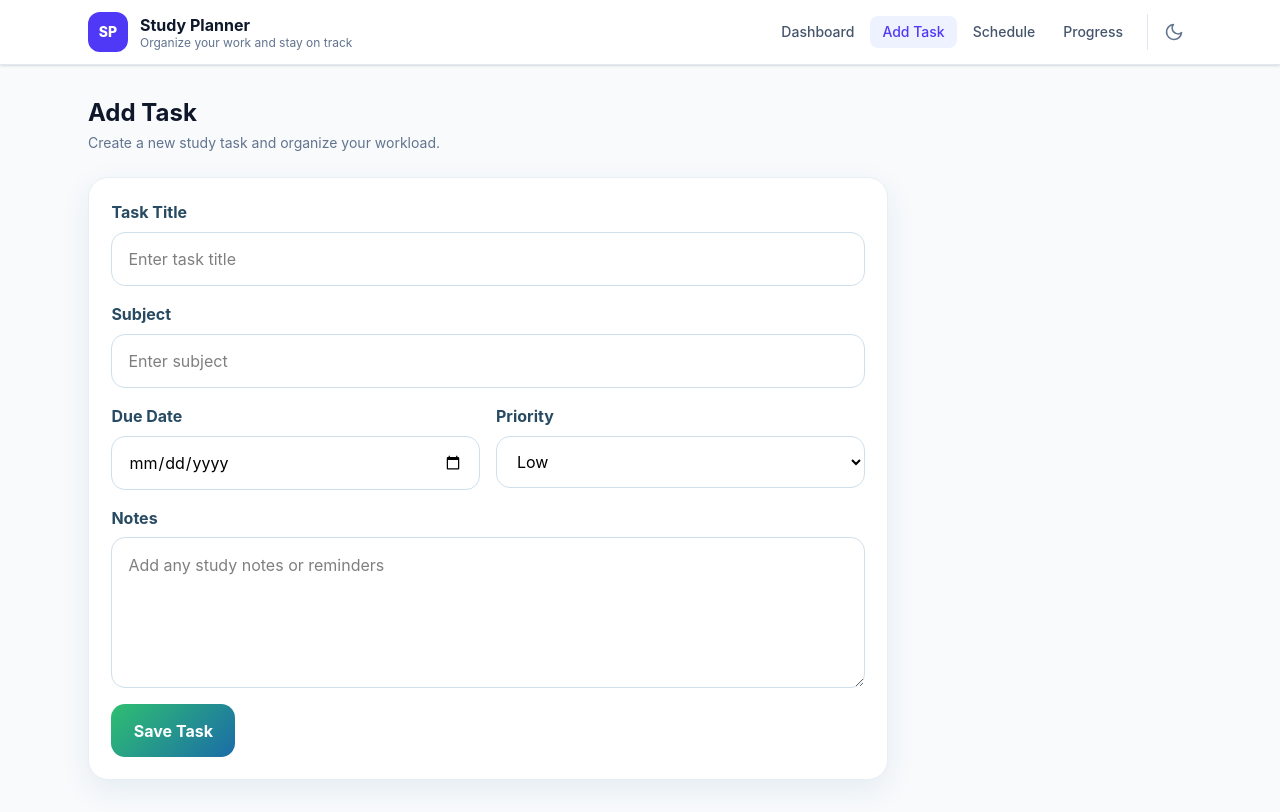
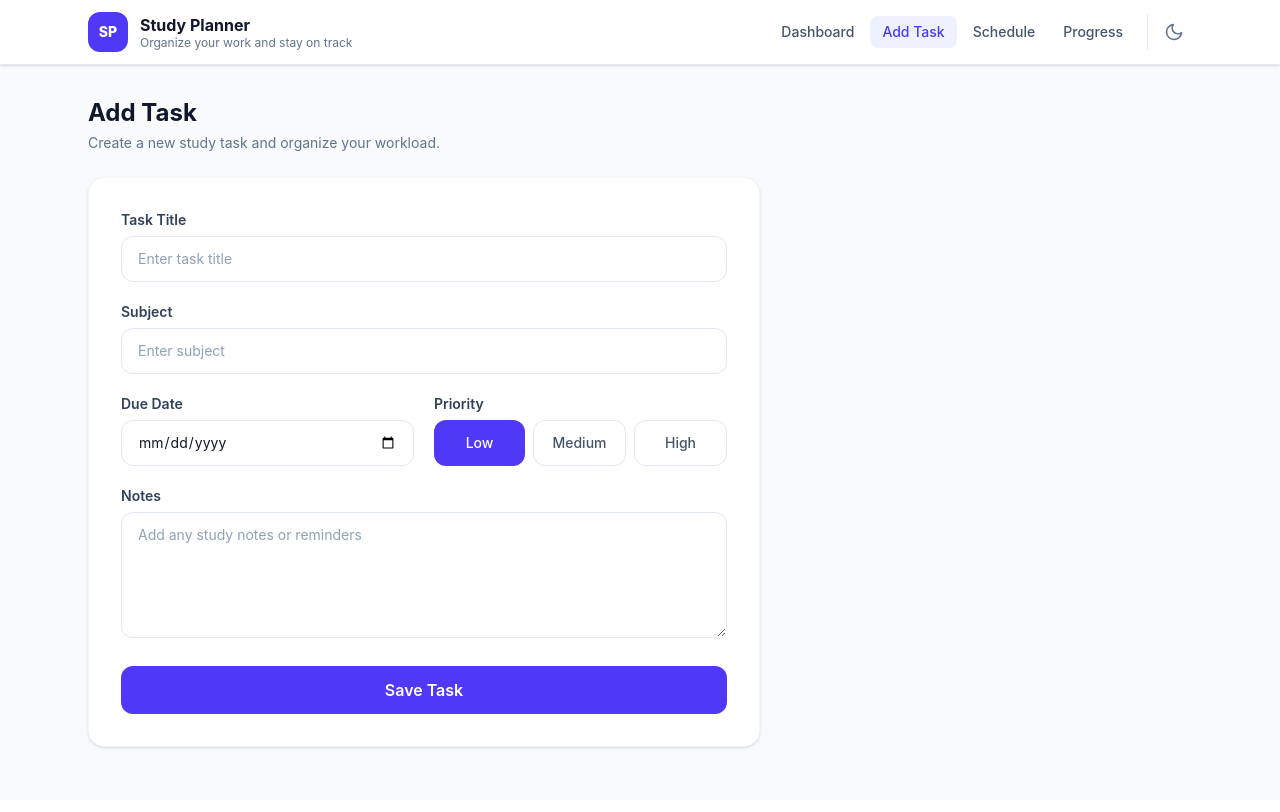
Before and after one commit to RayanRodrigues/JavaScript-Project, a React (Vite) app in the folder web/: page /add-task in a window 1280 px wide. Built offline with nearby package versions, Linux system fonts and the light colour scheme.

Commit message:
feat: add AddTaskPage component with updated layout, form fields, and priority selection

```diff
--- a/web/src/features/tasks/AddTaskPage.tsx
+++ b/web/src/features/tasks/AddTaskPage.tsx
@@ -1,55 +1,100 @@
+import { useState } from 'react'
 import PageHeader from '../../components/PageHeader'
-import '../../styles/page.css'
-import './add-task.css'
+
+type Priority = 'Low' | 'Medium' | 'High'
+
+const PRIORITIES: Priority[] = ['Low', 'Medium', 'High']
+
+const INPUT_CLASS = [
+  'w-full rounded-xl border border-slate-200 dark:border-slate-700',
+  'bg-white dark:bg-slate-800 px-4 py-3 text-sm',
+  'text-slate-900 dark:text-slate-50',
+  'placeholder:text-slate-400 dark:placeholder:text-slate-500',
+  'focus:outline-none focus:ring-2 focus:ring-indigo-500 focus:border-transparent',
+  'transition-colors',
+].join(' ')
+
+const LABEL_CLASS = 'block text-sm font-semibold text-slate-700 dark:text-slate-300'
 
 function AddTaskPage() {
+  const [priority, setPriority] = useState<Priority>('Low')
+
   return (
-    <section className="page">
+    <section>
       <PageHeader
         title="Add Task"
         subtitle="Create a new study task and organize your workload."
       />
 
-      <div className="card form-card">
-        <form className="task-form">
-          <div className="form-group">
-            <label htmlFor="title">Task Title</label>
-            <input id="title" type="text" placeholder="Enter task title" />
+      <div className="bg-white dark:bg-slate-900 rounded-2xl shadow-sm border border-slate-100 dark:border-slate-800 p-8 max-w-2xl">
+        <form className="flex flex-col gap-5">
+
+          <div className="flex flex-col gap-1.5">
+            <label htmlFor="title" className={LABEL_CLASS}>Task Title</label>
+            <input
+              id="title"
+              type="text"
+              placeholder="Enter task title"
+              className={INPUT_CLASS}
+            />
           </div>
 
-          <div className="form-group">
-            <label htmlFor="subject">Subject</label>
-            <input id="subject" type="text" placeholder="Enter subject" />
+          <div className="flex flex-col gap-1.5">
+            <label htmlFor="subject" className={LABEL_CLASS}>Subject</label>
+            <input
+              id="subject"
+              type="text"
+              placeholder="Enter subject"
+              className={INPUT_CLASS}
+            />
           </div>
 
-          <div className="form-row">
-            <div className="form-group">
-              <label htmlFor="date">Due Date</label>
-              <input id="date" type="date" />
+          <div className="grid grid-cols-2 gap-5 max-sm:grid-cols-1">
+            <div className="flex flex-col gap-1.5">
+              <label htmlFor="date" className={LABEL_CLASS}>Due Date</label>
+              <input id="date" type="date" className={INPUT_CLASS} />
             </div>
 
-            <div className="form-group">
-              <label htmlFor="priority">Priority</label>
-              <select id="priority">
-                <option>Low</option>
-                <option>Medium</option>
-                <option>High</option>
-              </select>
+            <div className="flex flex-col gap-1.5">
+              <span className={LABEL_CLASS} id="priority-label">Priority</span>
+              <div className="flex gap-2" role="group" aria-labelledby="priority-label">
+                {PRIORITIES.map((p) => (
+                  <button
+                    key={p}
+                    type="button"
+                    onClick={() => setPriority(p)}
+                    aria-pressed={priority === p}
+                    className={[
+                      'flex-1 py-3 text-sm font-medium rounded-xl transition-colors',
+                      priority === p
+                        ? 'bg-indigo-600 text-white'
+                        : 'border border-slate-200 dark:border-slate-600 text-slate-600 dark:text-slate-300 hover:bg-slate-50 dark:hover:bg-slate-800',
+                    ].join(' ')}
+                  >
+                    {p}
+                  </button>
+                ))}
+              </div>
             </div>
           </div>
 
-          <div className="form-group">
-            <label htmlFor="notes">Notes</label>
+          <div className="flex flex-col gap-1.5">
+            <label htmlFor="notes" className={LABEL_CLASS}>Notes</label>
             <textarea
               id="notes"
               rows={5}
               placeholder="Add any study notes or reminders"
+              className={INPUT_CLASS}
             />
           </div>
 
-          <button type="submit" className="primary-btn">
+          <button
+            type="submit"
+            className="w-full bg-indigo-600 hover:bg-indigo-700 active:bg-indigo-800 text-white rounded-xl py-3 font-semibold transition-colors mt-2 cursor-pointer"
+          >
             Save Task
           </button>
+
         </form>
       </div>
     </section>
--- a/web/src/features/tasks/add-task.css
+++ /dev/null
@@ -1,67 +0,0 @@
-.form-card {
-  max-width: 800px;
-}
-
-.task-form {
-  display: flex;
-  flex-direction: column;
-  gap: 1rem;
-}
-
-.form-group {
-  display: flex;
-  flex-direction: column;
-  gap: 0.45rem;
-}
-
-.form-row {
-  display: grid;
-  grid-template-columns: 1fr 1fr;
-  gap: 1rem;
-}
-
-.form-group label {
-  font-weight: 700;
-  color: #284b63;
-}
-
-.form-group input,
-.form-group select,
-.form-group textarea {
-  padding: 0.9rem 1rem;
-  border: 1px solid #cfe0ec;
-  border-radius: 14px;
-  font-size: 1rem;
-  outline: none;
-  transition: 0.2s ease;
-}
-
-.form-group input:focus,
-.form-group select:focus,
-.form-group textarea:focus {
-  border-color: #1b6ca8;
-  box-shadow: 0 0 0 4px rgba(27, 108, 168, 0.12);
-}
-
-.primary-btn {
-  width: fit-content;
-  border: none;
-  background: linear-gradient(135deg, #2fbf71, #1b6ca8);
-  color: white;
-  padding: 0.9rem 1.4rem;
-  border-radius: 14px;
-  font-weight: 700;
-  cursor: pointer;
-  transition: 0.2s ease;
-}
-
-.primary-btn:hover {
-  transform: translateY(-1px);
-  box-shadow: 0 10px 20px rgba(27, 108, 168, 0.15);
-}
-
-@media (max-width: 900px) {
-  .form-row {
-    grid-template-columns: 1fr;
-  }
-}
```
Also changed, not shown: 1 other file (tests, documents, lock files or other folders).
